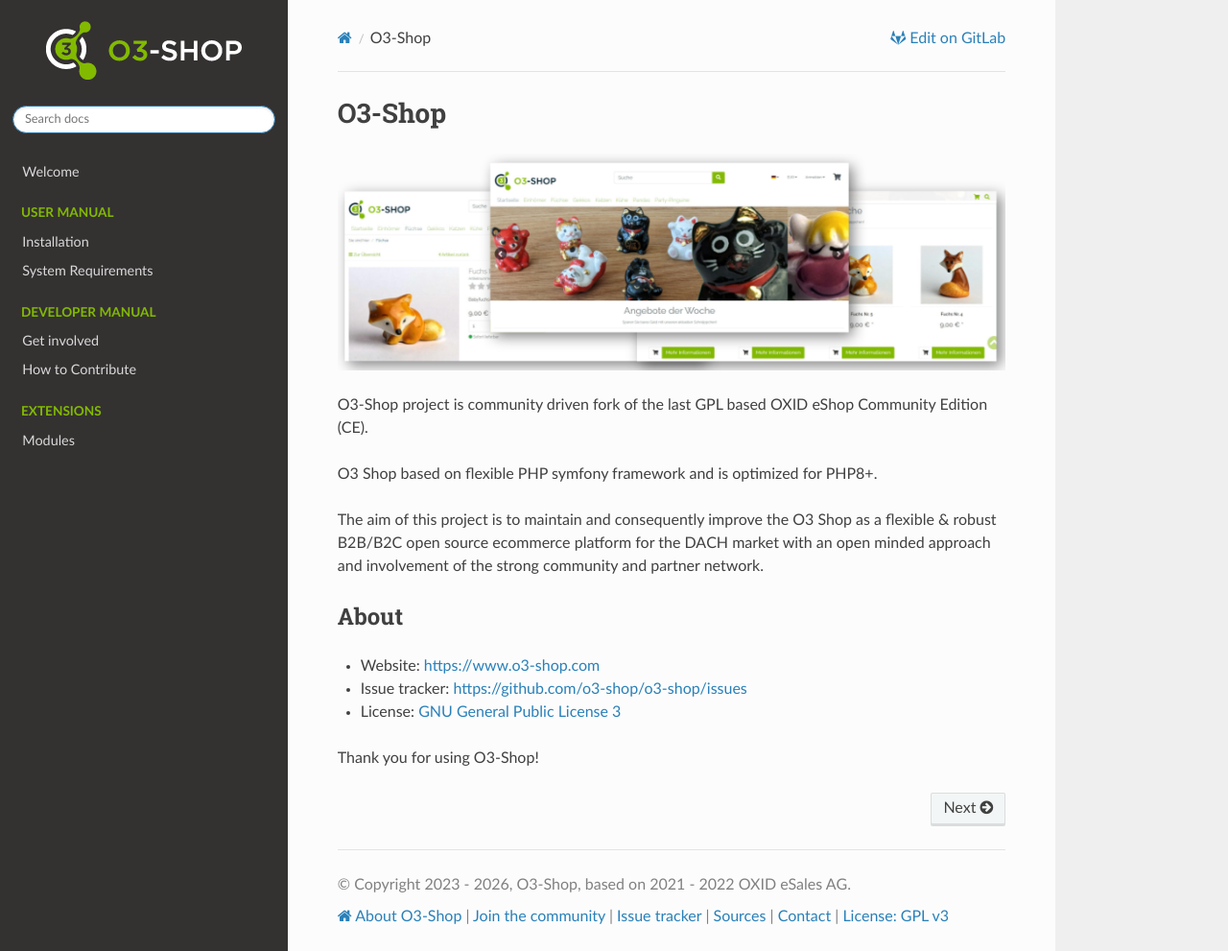
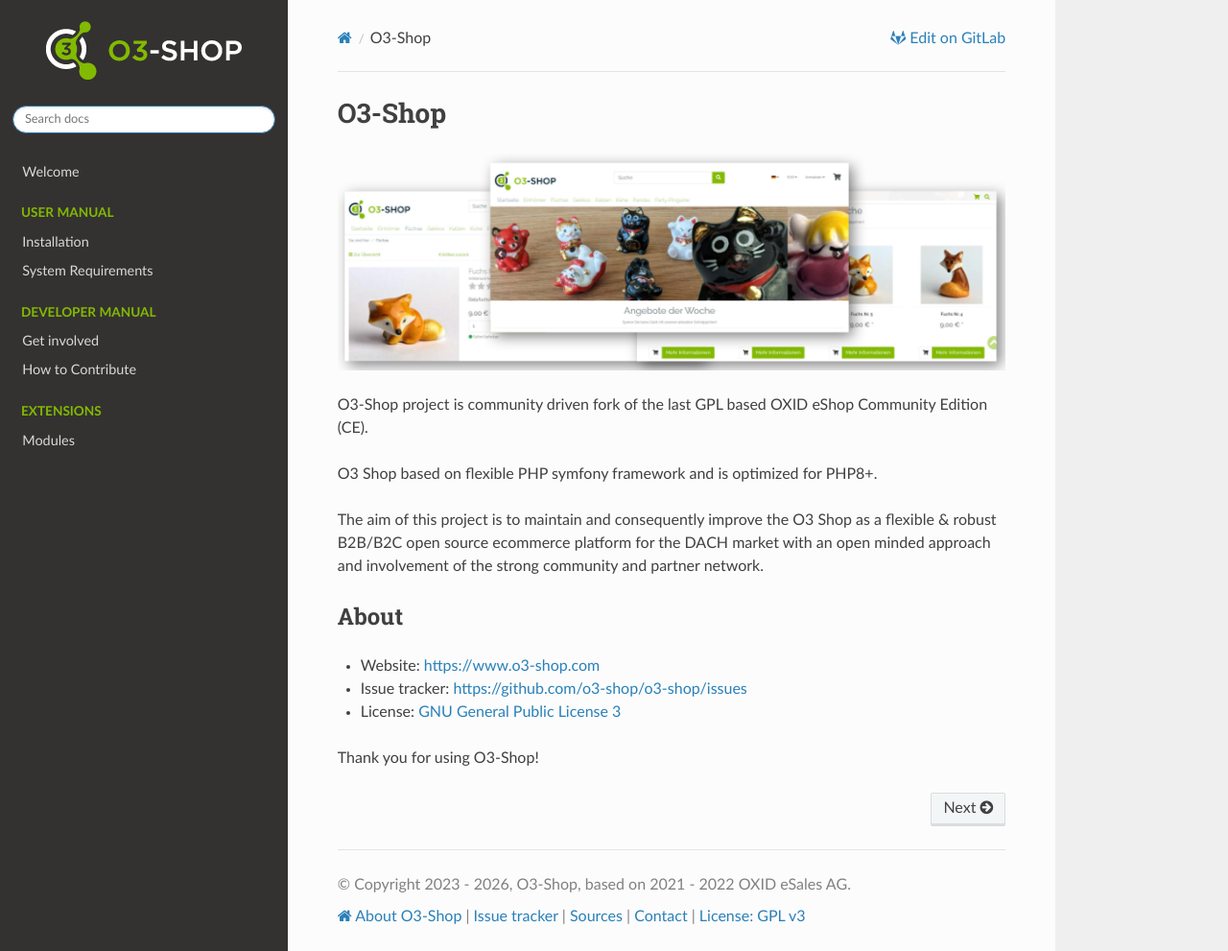
Before and after one commit to o3-shop/o3-documentation, a Sphinx documentation site: the page built from source/index.md, in a window 1280 px wide and 991 px high. Shown: the whole window at 96% size. Built offline with Sphinx 7.4.7 and the Read the Docs theme 3.1.0, drawn with Linux system fonts in a browser that asks for light colours.

Commit message:
Update footer links in footer.html
Removed 'Join the community' link from footer.

```diff
--- a/source/_templates/footer.html
+++ b/source/_templates/footer.html
@@ -1,4 +1,4 @@
 {% extends '!footer.html' %}
 {% block extrafooter %} {{super}}
-<a href="https://www.o3-shop.com/"><span class="icon icon-home"></span> About O3-Shop</a> | <a href="https://community.o3-shop.com/">Join the community</a> | <a href="https://github.com/o3-shop/o3-shop/issues">Issue tracker</a> | <a href="https://github.com/o3-shop">Sources</a> | <a href="https://www.o3-shop.com/contact/">Contact</a> | <a href="https://www.gnu.org/licenses/gpl-3.0.de.html">License: GPL v3</a>
+<a href="https://www.o3-shop.com/"><span class="icon icon-home"></span> About O3-Shop</a> | <a href="https://github.com/o3-shop/o3-shop/issues">Issue tracker</a> | <a href="https://github.com/o3-shop">Sources</a> | <a href="https://www.o3-shop.com/contact/">Contact</a> | <a href="https://www.gnu.org/licenses/gpl-3.0.de.html">License: GPL v3</a>
 {% endblock %}
```
